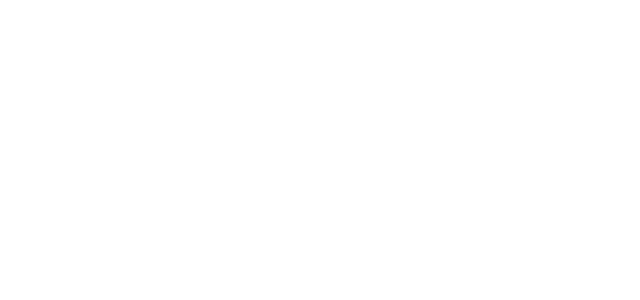
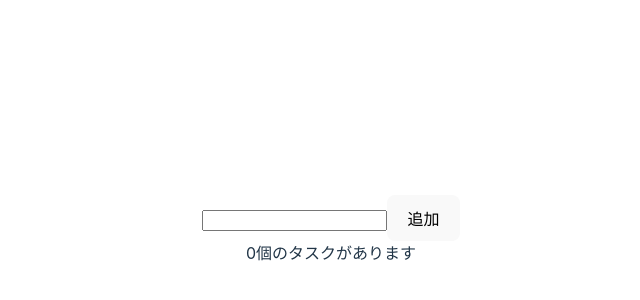
Before and after one commit to ishidakouki/-, a React (Vite) app in the folder React/Recoil/: page / in a window 1280 px wide. Shown: the part 162-462 px from the top of the page, without its empty margins (309-949 px from the left). Built offline with nearby package versions, Linux system fonts and the light colour scheme.

Commit message:
追加機能完成

```diff
--- a/React/Recoil/src/App.tsx
+++ b/React/Recoil/src/App.tsx
@@ -1,16 +1,17 @@
-import React, { useState } from 'react';
-
 import './App.css'
+import AddTask from './components/AddTask';
+import InputTask from './components/InputTask';
+import { RecoilRoot } from 'recoil';
 
 function App() {
-  const [count, setCount] = useState(0)
 
   return (
-    <>
-      <div>
-
+    <RecoilRoot>
+      <div className='task'>
+        <InputTask/>
+        <AddTask/>
       </div>
-    </>
+    </RecoilRoot>
   )
 }
 
--- /dev/null
+++ b/React/Recoil/src/Task.ts/Task.ts
@@ -0,0 +1,4 @@
+export type Task = {
+  id: string;
+  title:string;
+}
--- /dev/null
+++ b/React/Recoil/src/components/AddTask.tsx
@@ -0,0 +1,24 @@
+import React from 'react'
+import { Task } from "../Task.ts/Task";
+import { useRecoilValue } from 'recoil';
+import { addTitleState,addTitleStateLength } from '../states/addTitleState';
+
+function AddTask() {
+
+  const addTitle = useRecoilValue(addTitleState)
+  const addTitleLength = useRecoilValue(addTitleStateLength)
+
+  return (
+    <div className='taskField'>
+      <div>{addTitleLength}個のタスクがあります</div>
+      <ul>
+      {addTitle.map((task: Task) => (
+          <li key={task.id}>{task.title}</li>
+        ))
+        }
+      </ul>
+    </div>
+  )
+}
+
+export default AddTask;
--- /dev/null
+++ b/React/Recoil/src/components/InputTask.tsx
@@ -0,0 +1,37 @@
+import React, { useCallback } from 'react';
+import { useRecoilState } from 'recoil';
+import { addTitleState } from '../states/addTitleState';
+import { inputTitleState } from '../states/inputTitleState';
+
+const getKey = () => Math.random().toString(32).substring(2);
+
+const InputTask = () => {
+  //Recoilの初期値を取得
+  const [inputTitle,setInputTitle] = useRecoilState(inputTitleState);
+
+  //Recoilに追加する関数
+  const [addTitle, setAddTitle] = useRecoilState(addTitleState);
+
+  const onChange = useCallback(
+    (e: React.onChangeEvent<HTMLInputElement>) => {
+      setInputTitle(e.target.value);
+      console.log(inputTitle)
+    },
+    [inputTitle]
+  )
+  const handleClick = () => {
+    setAddTitle([...addTitle,{id: getKey(), title: inputTitle}])
+    setInputTitle('')
+    console.log(addTitle)
+  }
+
+
+  return (
+    <div className='inputField'>
+      <input type="text" className="inputTitle" onChange={onChange} value={inputTitle}/>
+      <button type="button" onClick={handleClick}>追加</button>
+    </div>
+  )
+}
+
+export default InputTask
--- /dev/null
+++ b/React/Recoil/src/states/addTitleState.ts
@@ -0,0 +1,16 @@
+import {atom, selector} from "recoil";
+import { Task } from "../Task.ts/Task";//配列の方を読み込む
+
+
+export const addTitleState = atom<Array<Task>>({
+  key: "addTitleState",
+  default: [],
+})
+
+export const addTitleStateLength = selector<number>({
+  key:"addTitleStateLength",
+  get: ({ get }) => {
+    const addTitleNumber: Array<Task> = get(addTitleState);
+    return addTitleNumber?.length || 0;
+  }
+})
--- /dev/null
+++ b/React/Recoil/src/states/inputTitleState.ts
@@ -0,0 +1,6 @@
+import {atom} from "recoil";
+
+export const inputTitleState = atom<string>({
+  key: "inputTitleState",
+  default : "", //初期値
+})
--- a/React/Recoil/tsconfig.json
+++ b/React/Recoil/tsconfig.json
@@ -6,7 +6,7 @@
     "skipLibCheck": true,
 
     /* Bundler mode */
-    "moduleResolution": "bundler",
+    "moduleResolution": "node",
     "allowImportingTsExtensions": true,
     "resolveJsonModule": true,
     "isolatedModules": true,
```
